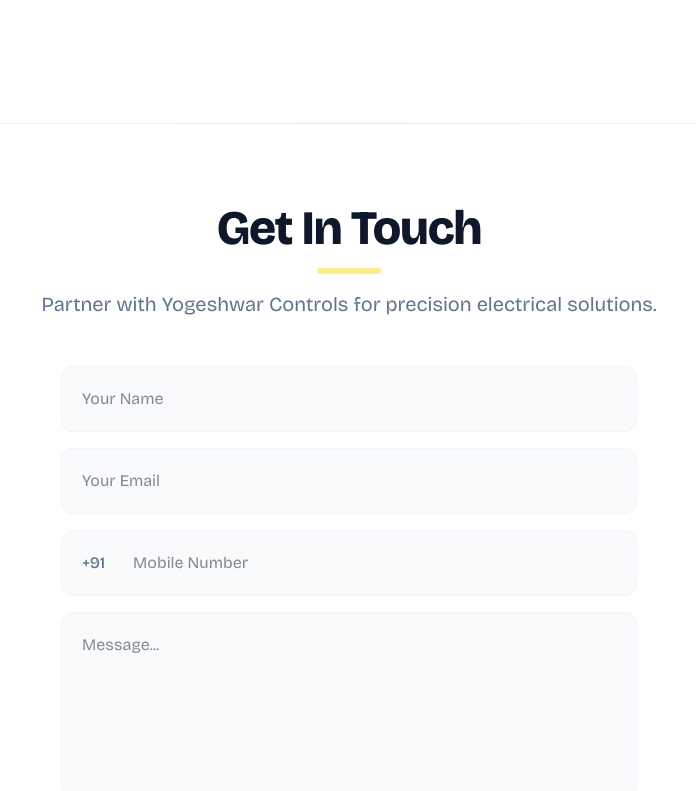
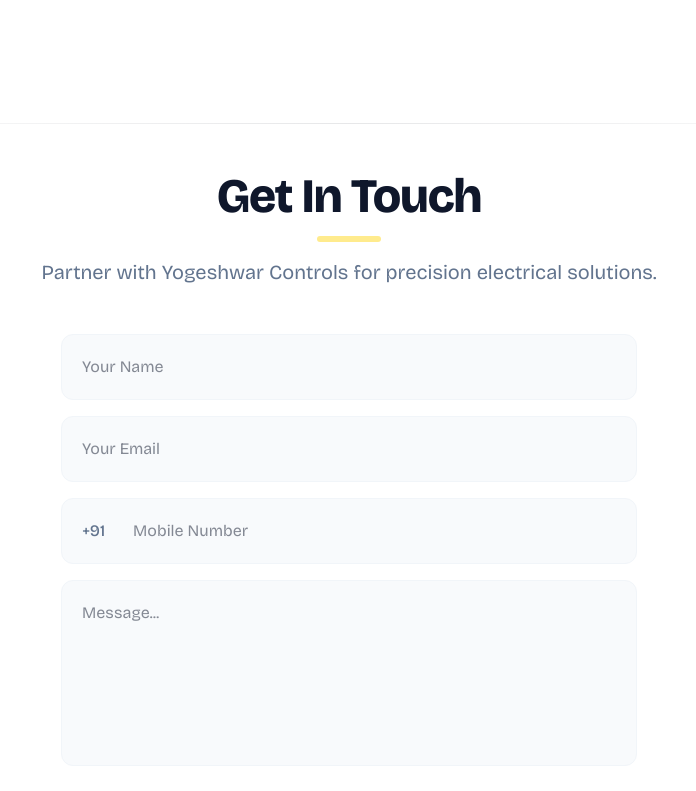
Before and after one commit to hari-05pithwa/yogeshwar-controls, a Next.js app: page / in a window 1280 px wide. Shown: the part 3880-4671 px from the top of the page, without its empty margins (291-987 px from the left). Built offline with nearby package versions, Linux system fonts and the light colour scheme.

Commit message:
contact form py updated

```diff
--- a/src/components/sections/ContactForm.js
+++ b/src/components/sections/ContactForm.js
@@ -117,7 +117,7 @@
   };
 
   return (
-    <section ref={sectionRef} className="py-20 bg-white px-6 relative">
+    <section ref={sectionRef} className="py-12 bg-white px-6 relative">
 
       {/* RESPONSIVE SMOOTH ALERT */}
       {alertMsg.show && (
```
